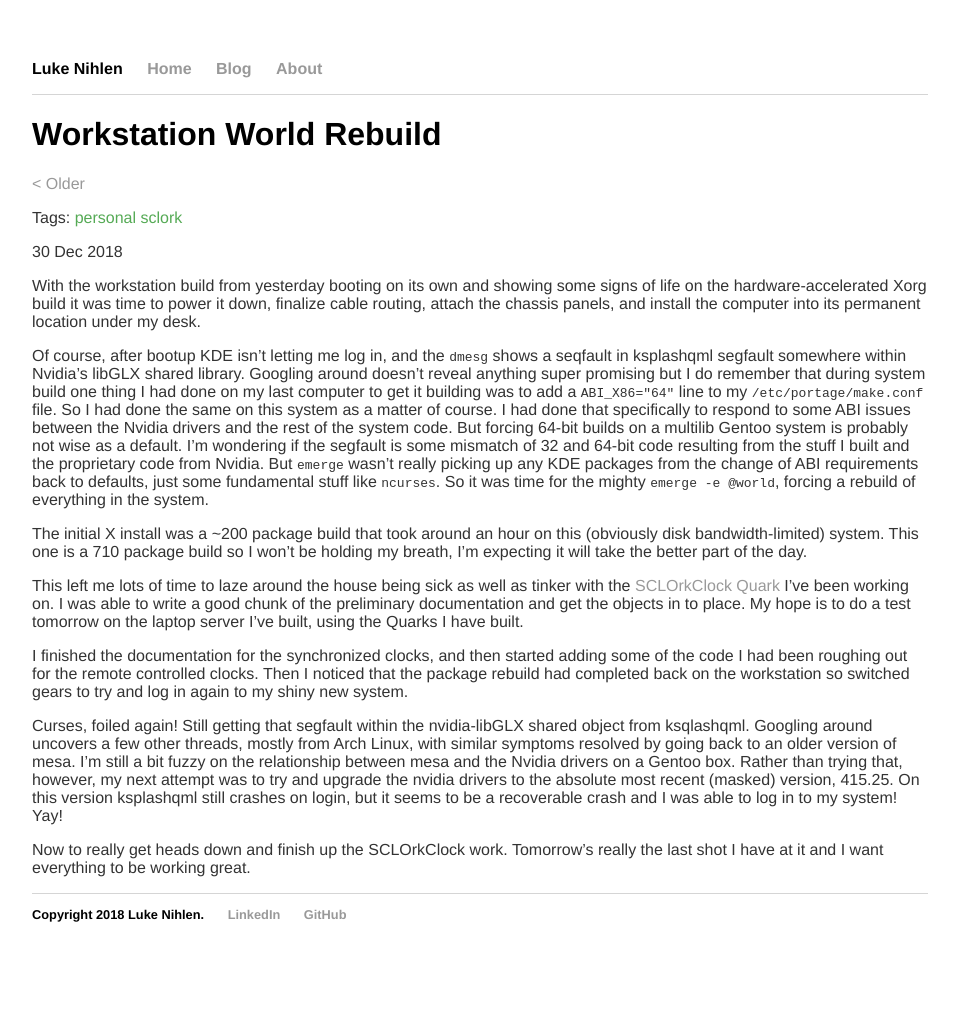
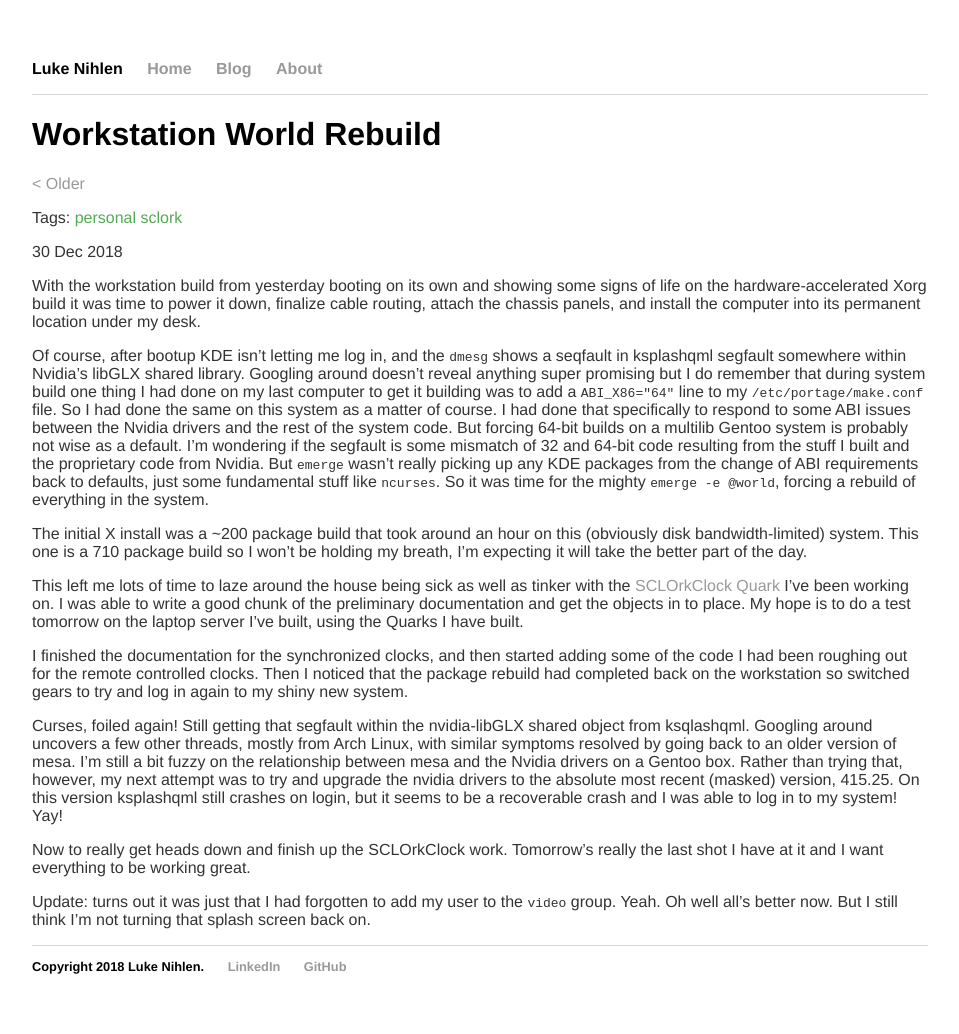
Before and after one commit to lnihlen/lnihlen.github.io, a Jekyll site: the page built from _posts/2018-12-30-workstation-world-rebuild.md, in a window 1280 px wide. Shown: the whole page, without its empty margins (160-1119 px from the left). Built offline with Jekyll 4.4.1, drawn with Linux system fonts in a browser that asks for light colours; before the commit the page ends 982 px from its top, so only the background shows below that.

Commit message:
update post

```diff
--- a/_posts/2018-12-30-workstation-world-rebuild.md
+++ b/_posts/2018-12-30-workstation-world-rebuild.md
@@ -53,3 +53,7 @@ system! Yay!
 
 Now to really get heads down and finish up the SCLOrkClock work. Tomorrow's
 really the last shot I have at it and I want everything to be working great.
+
+Update: turns out it was just that I had forgotten to add my user to the `video`
+group. Yeah. Oh well all's better now. But I still think I'm not turning that
+splash screen back on.
```
